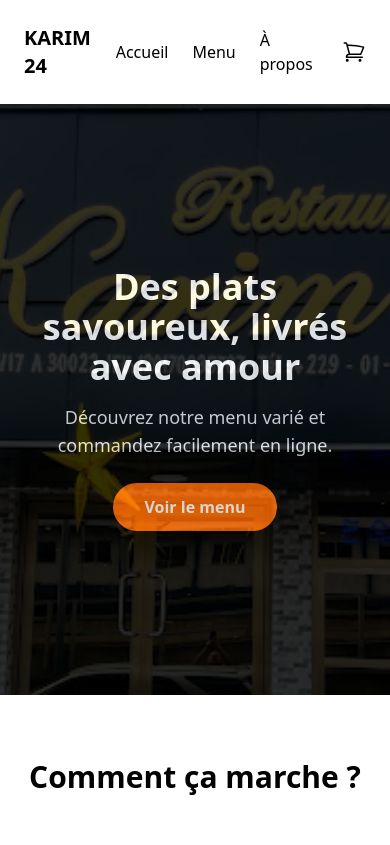
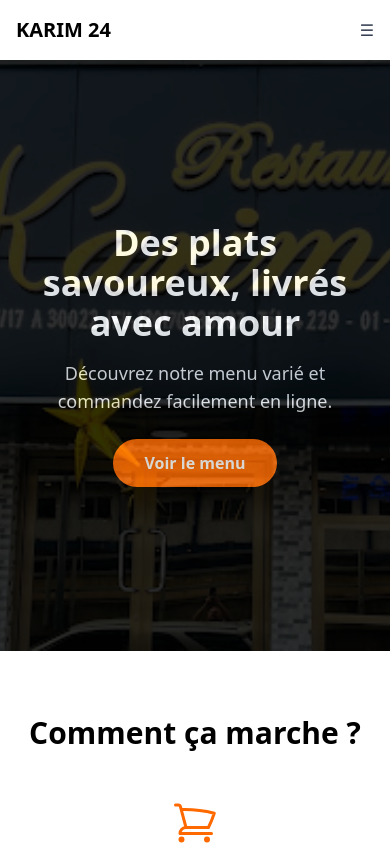
Before and after one commit to Sisterrai/karim24_restauapp, a Vue app: page / in a window 390 px wide. Shown: the top 845 px of the page. Built offline with nearby package versions, Linux system fonts and the light colour scheme; no server answers; the database is empty.

Commit message:
[ADD]: navbar responsive

```diff
--- a/src/components/Navbar.vue
+++ b/src/components/Navbar.vue
@@ -1,10 +1,9 @@
 <template>
-  <nav class="flex justify-between items-center p-6 bg-white shadow">
-
+  <nav class="bg-white shadow p-4 flex justify-between items-center">
     <div class="text-xl font-bold">KARIM 24</div>
 
-
-    <div class="flex items-center gap-6">
+    <!-- Liens desktop -->
+    <div class="hidden md:flex items-center gap-6">
       <router-link to="/" class="hover:text-orange-500">Accueil</router-link>
       <router-link to="/menue" class="hover:text-orange-500">Menu</router-link>
       <router-link to="/a-propos" class="hover:text-orange-500">À propos</router-link>
@@ -16,12 +15,32 @@
         </span>
       </router-link>
     </div>
+
+    <button @click="open = !open" class="md:hidden text-gray-700">
+      ☰
+    </button>
+
+
+    <div v-if="open" class="absolute top-16 left-0 w-full bg-white shadow-md flex flex-col p-4 gap-4 md:hidden">
+      <router-link @click="open=false" to="/" class="hover:text-orange-500">Accueil</router-link>
+      <router-link @click="open=false" to="/menue" class="hover:text-orange-500">Menu</router-link>
+      <router-link @click="open=false" to="/a-propos" class="hover:text-orange-500">À propos</router-link>
+      <router-link @click="open=false" to="/commander" class="hover:text-orange-500 relative flex items-center">
+        <ShoppingCartIcon class="w-6 h-6" />
+        <span v-if="cart.totalItems > 0"
+          class="absolute -top-2 -right-3 bg-orange-500 text-white rounded-full w-5 h-5 text-xs flex items-center justify-center">
+          {{ cart.totalItems }}
+        </span>
+      </router-link>
+    </div>
   </nav>
 </template>
 
 <script setup>
+import { ref } from 'vue'
 import { useCartStore } from '../stores/cart'
 import { ShoppingCartIcon } from '@heroicons/vue/24/outline'
 
 const cart = useCartStore()
+const open = ref(false)
 </script>
```
Also changed, not shown: src/routes.js (+5 -5 lines).
